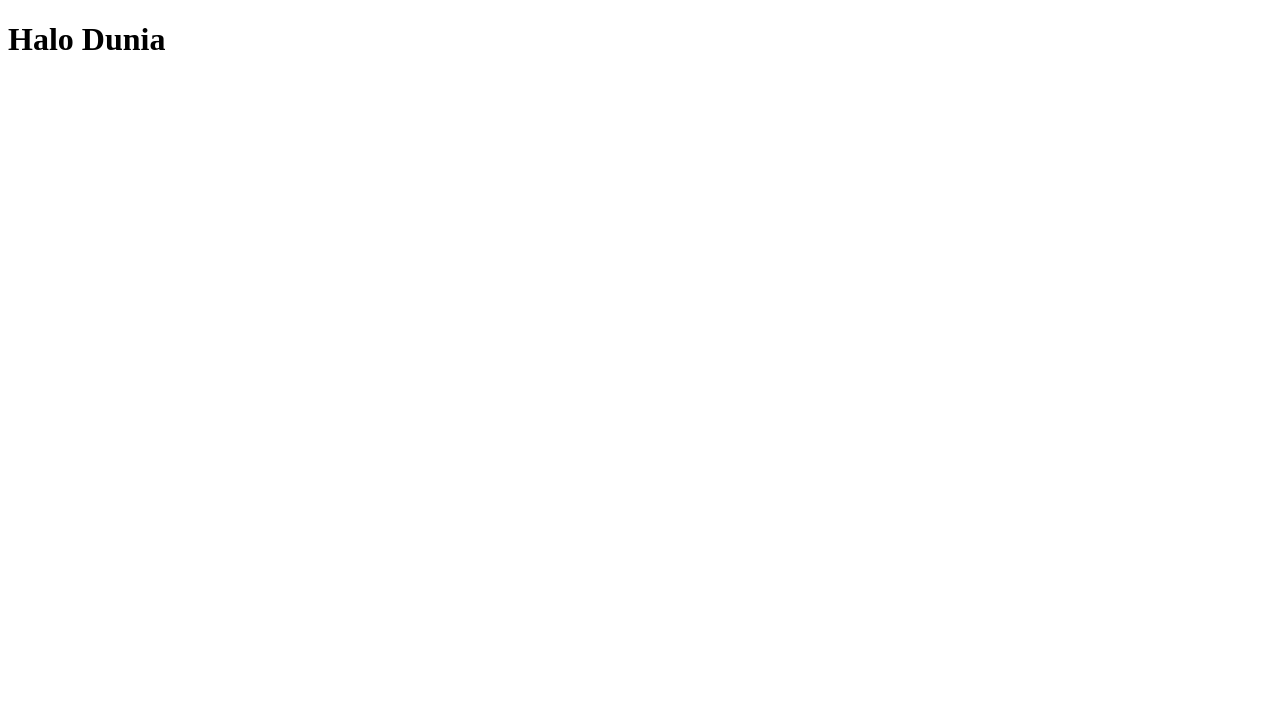
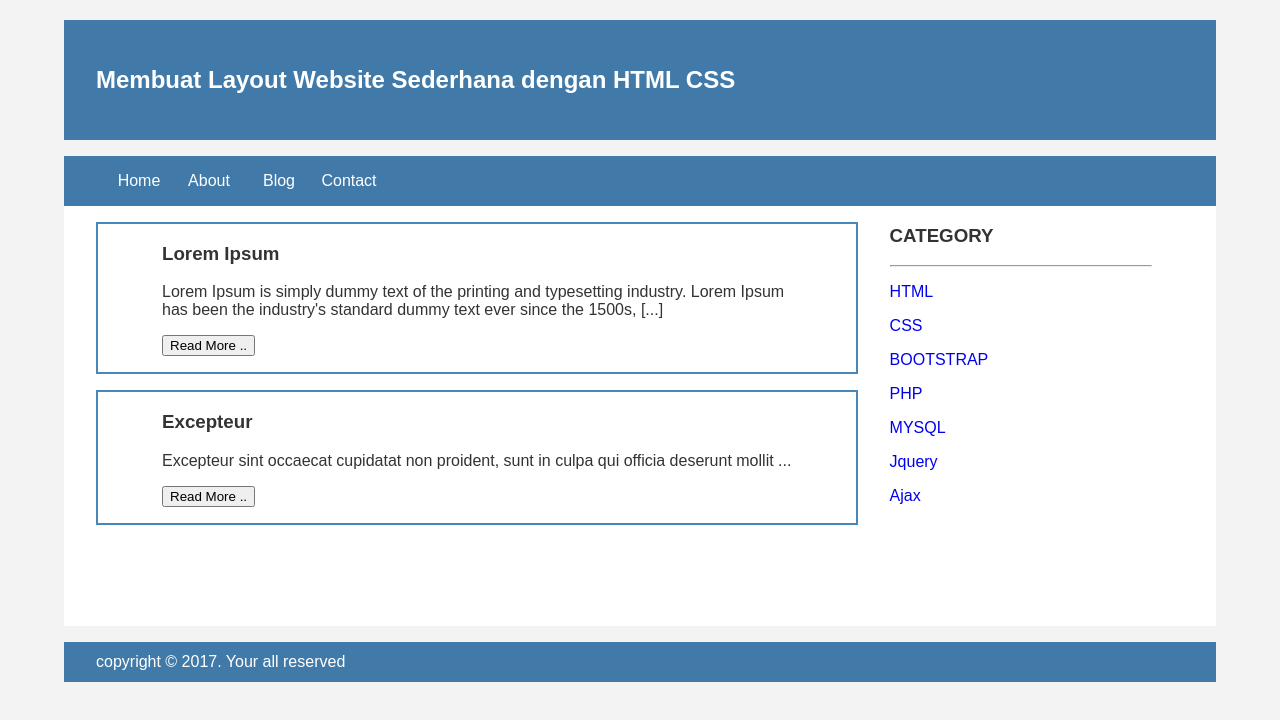
Before and after one commit to Ilhammeffendi/Ilhammeffendi.github.io, a plain HTML site: page index.html in a window 1280 px wide. Drawn offline with Linux system fonts and the light colour scheme.

Commit message:
Update index.html

```diff
--- a/index.html
+++ b/index.html
@@ -1,11 +1,164 @@
 <!DOCTYPE html>
-<html lang="en">
-<head>
-    <meta charset="UTF-8">
-    <meta name="viewport" content="width=device-width, initial-scale=1.0">
-    <title>Halaman Iseng</title>
-</head>
-<body>
-    <h1>Halo Dunia</h1>
+<html>
+ <head>
+      <title>Membuat Layout Website Sederhana dengan HTML CSS</title>
+      <style>
+          body{
+    background:#f3f3f3;
+    color:#333;
+    width:100%;
+    font-family:sans-serif;
+    margin:0 auto;
+}
+
+.header{
+    width:90%;
+    margin:auto;
+    height:120px;
+    line-height:120px;
+    background:#417aa8;
+    color:#fff;
+}
+
+.menu{
+    background-color:#417aa8;
+    height:50px;
+    line-height:50px;
+    position:relative;
+    width:90%;
+    margin:0 auto;
+    padding:0 auto;
+}
+
+.jarak{
+    padding:0 2pc;
+}
+
+.menu ul {
+    list-style:none;
+}
+
+.menu ul li a {
+    float:left;
+    width:70px;
+    display:block;
+    text-align:center;
+    color:#FFF;
+    text-decoration:none;
+}
+
+.menu ul li a:hover {
+    background-color:#4b88bb;
+    display:block;
+}
+
+.content{
+    width:90%;
+    margin:auto;
+    height:420px;
+    padding:0px;
+    background:#fff;
+    color:#333;
+}
+
+.border{
+    border:2px solid #4887b9;
+    margin-top:1pc;
+    padding-bottom:1pc;
+    padding-left:2pc;
+    padding-right:2pc;
+}
+
+.kiri{
+    width:70%;
+    float:left;
+    margin:auto;
+    background:#fff;
+    height:420px;
+}
+
+.kanan{
+    width:30%;
+    float:left;
+    margin:auto;
+    background:#fff;
+    height:420px;
+}
+
+.undecor{
+    text-decoration:none;
+}
+
+.footer{
+    width:90%;
+    margin:auto;
+    height:40px;
+    line-height:40px;
+    background:#417aa8;
+    color:#fff;
+    margin-bottom: 1pc;
+}
+      </style>
+ </head>
+ <body>
+    <div class="header">
+        <div class="jarak">
+            <h2>Membuat Layout Website Sederhana dengan HTML CSS</h2>
+        </div>
+    </div>
+    <div class="menu">
+        <ul>
+            <li><a href="#">Home</a></li>
+            <li><a href="#">About</a></li>
+            <li><a href="#">Blog</a></li>
+            <li><a href="#">Contact</a></li>
+        </ul>
+    </div>
+    <div class="content">
+        <div class="jarak">
+            <!-- kiri -->
+            <div class="kiri">
+                <!-- blog -->
+                <div class="border">
+                    <div class="jarak">
+                        <h3>Lorem Ipsum</h3>
+                        <p>Lorem Ipsum is simply dummy text of the printing and typesetting industry. Lorem Ipsum has been the industry's standard dummy text ever since the 1500s, [...]</p>
+                        <button class="btn">Read More ..</button>
+                    </div>
+                </div>
+                <!-- end blog -->
+                <!-- blog -->
+                <div class="border">
+                    <div class="jarak">
+                        <h3>Excepteur</h3>
+                        <p>Excepteur sint occaecat cupidatat non proident, sunt in culpa qui officia deserunt mollit ...</p>
+                        <button class="btn">Read More ..</button>
+                    </div>
+                </div>
+                <!-- end blog -->
+            </div>
+            <!-- kiri -->
+            <!-- kanan -->
+            <div class="kanan">
+                <div class="jarak">
+                    <h3>CATEGORY</h3>
+                    <hr/>
+                    <p><a href="#" class="undecor">HTML</a></p>
+                    <p><a href="#" class="undecor">CSS</a></p>
+                    <p><a href="#" class="undecor">BOOTSTRAP</a></p>
+                    <p><a href="#" class="undecor">PHP</a></p>
+                    <p><a href="#" class="undecor">MYSQL</a></p>
+                    <p><a href="#" class="undecor">Jquery</a></p>
+                    <p><a href="#" class="undecor">Ajax</a></p>
+                </div>
+            </div>
+            <!-- kanan -->
+        </div>
+    </div>
+    <div class="footer">
+        <div class="jarak">
+            <p>copyright © 2017. Your all reserved</p>
+        </div>
+    </div>
 </body>
 </html>
```
